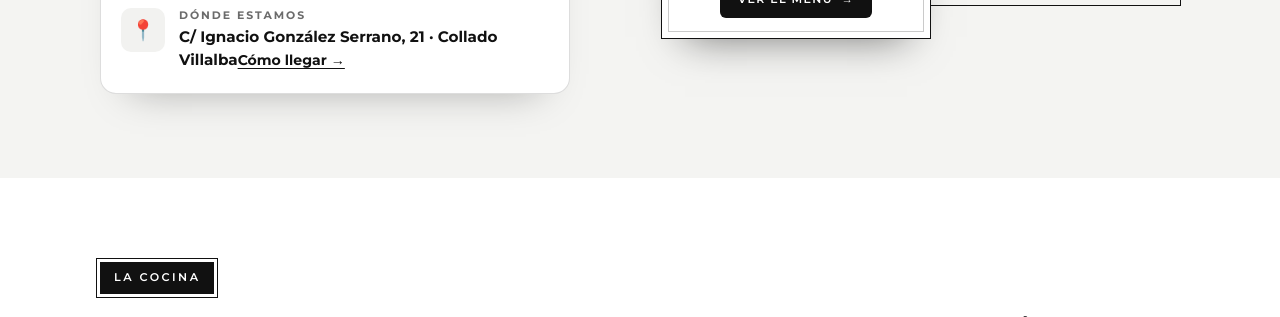
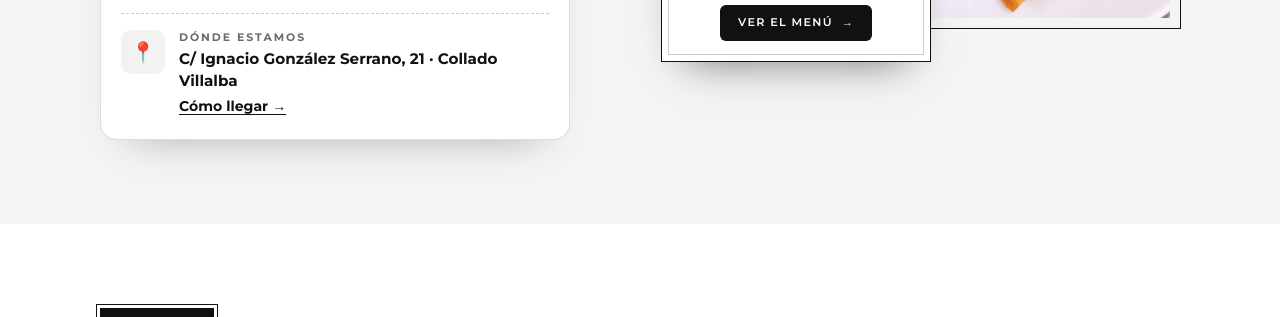
Before and after one commit to lacespaindev-ux/restaurante-los-angeles, a plain HTML site: page index.html in a window 1280 px wide. Shown: the part 785-1102 px from the top of the page. Drawn offline with Linux system fonts and the light colour scheme.

Commit message:
Ajusta enlaces de la tarjeta de la portada

```diff
--- a/index.html
+++ b/index.html
@@ -367,7 +367,7 @@
   .ih-est{font-style:normal;color:#f4b400;letter-spacing:2px;font-size:1.05rem}
   .ih-n{font-weight:500;color:#444}
   .ih-s{color:#6b6b6b;font-size:.85rem}
-  .ih-tx em,.ih-tx a{display:inline-block;margin-top:2px;font-style:normal;font-weight:700;font-size:.88rem;color:#111;text-decoration:underline;text-underline-offset:3px}
+  .ih-tx em,.ih-tx a{display:block;width:fit-content;margin-top:4px;font-style:normal;font-weight:700;font-size:.88rem;color:#111;text-decoration:underline;text-underline-offset:3px}
   .ih-fila:hover .ih-tx em{opacity:.65}
 </style>
 </head>
```
